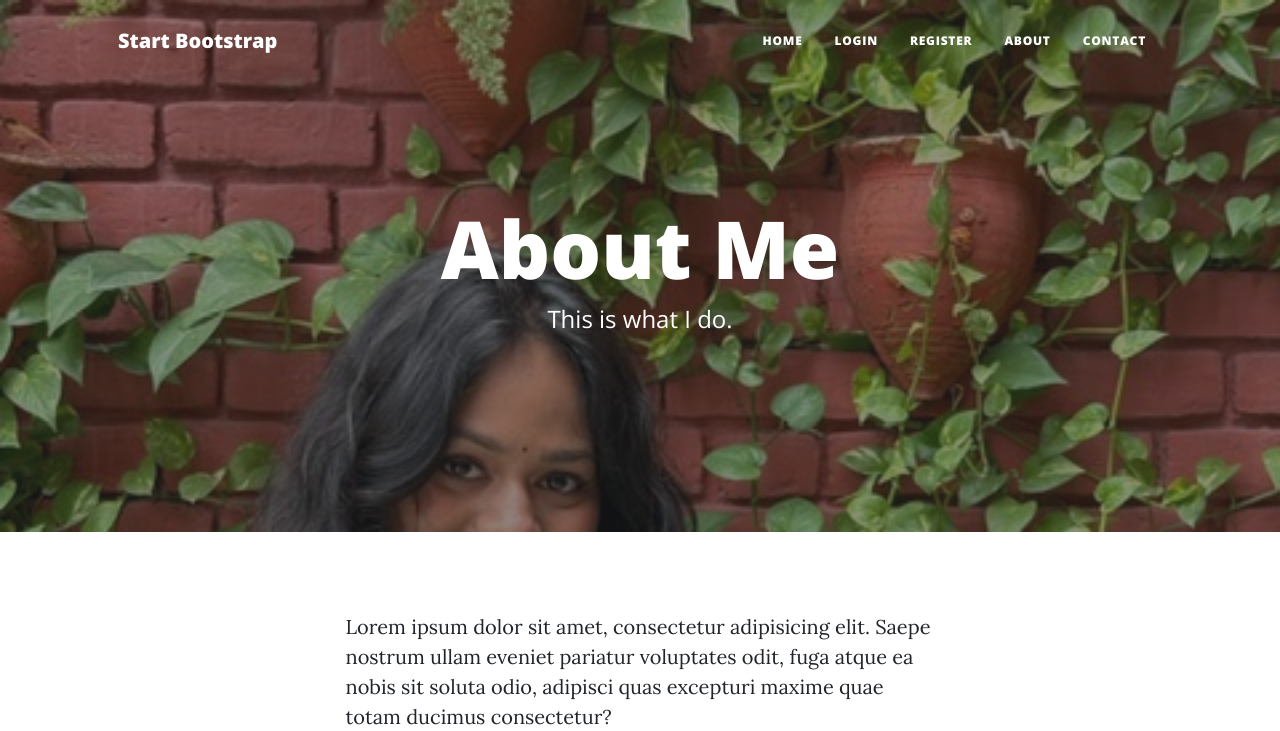
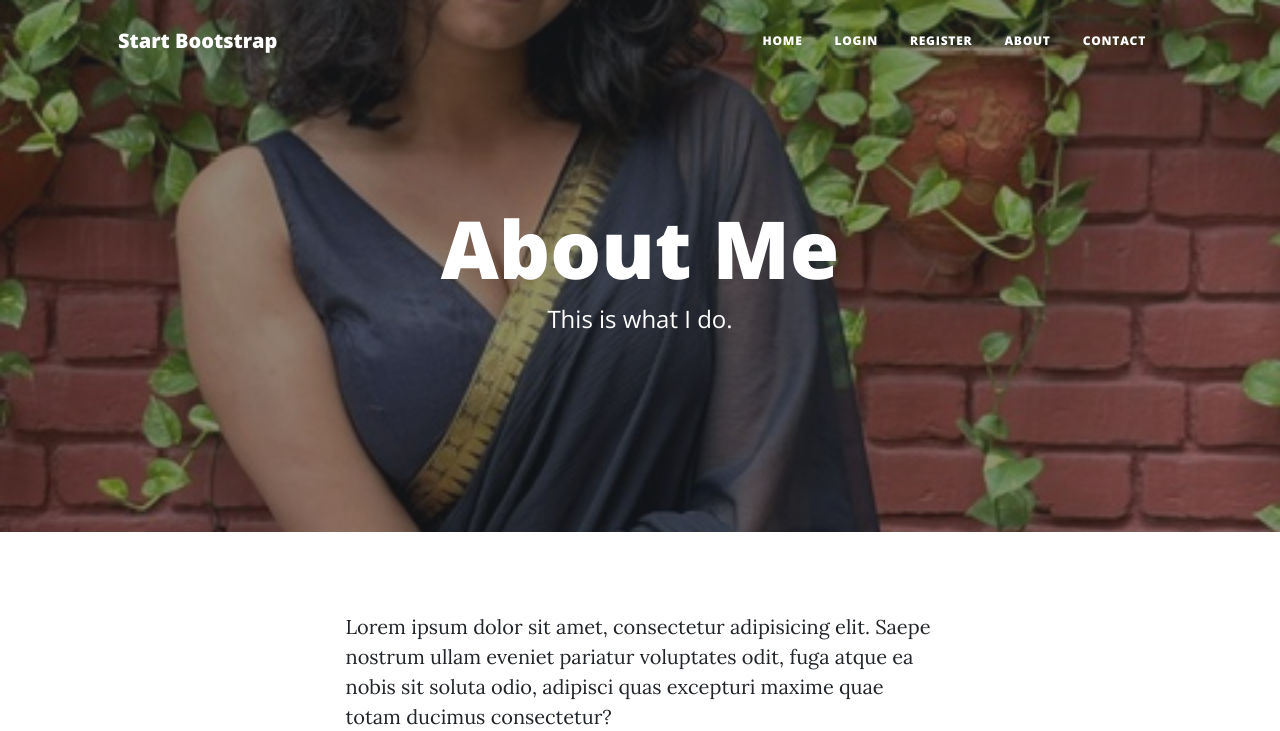
Before and after one commit to divyanshkulshrestha23/Richa-Birthday-2.2, a Flask app: page /about in a window 1280 px wide. Shown: the top 731 px of the page. Run offline with Flask 3, Linux system fonts and the light colour scheme; some libraries are stand-ins or nearby versions.

Commit message:
Update about.html

```diff
--- a/templates/about.html
+++ b/templates/about.html
@@ -3,7 +3,7 @@
 <!-- Page Header-->
 <header
   class="masthead"
-  style="background-image: url('../static/assets/img/Favorite.JPG'); background-position: top center;"
+  style="background-image: url('../static/assets/img/Favorite.JPG'); background-position: center 20;"
 >
   <div class="container position-relative px-4 px-lg-5">
     <div class="row gx-4 gx-lg-5 justify-content-center">
```
